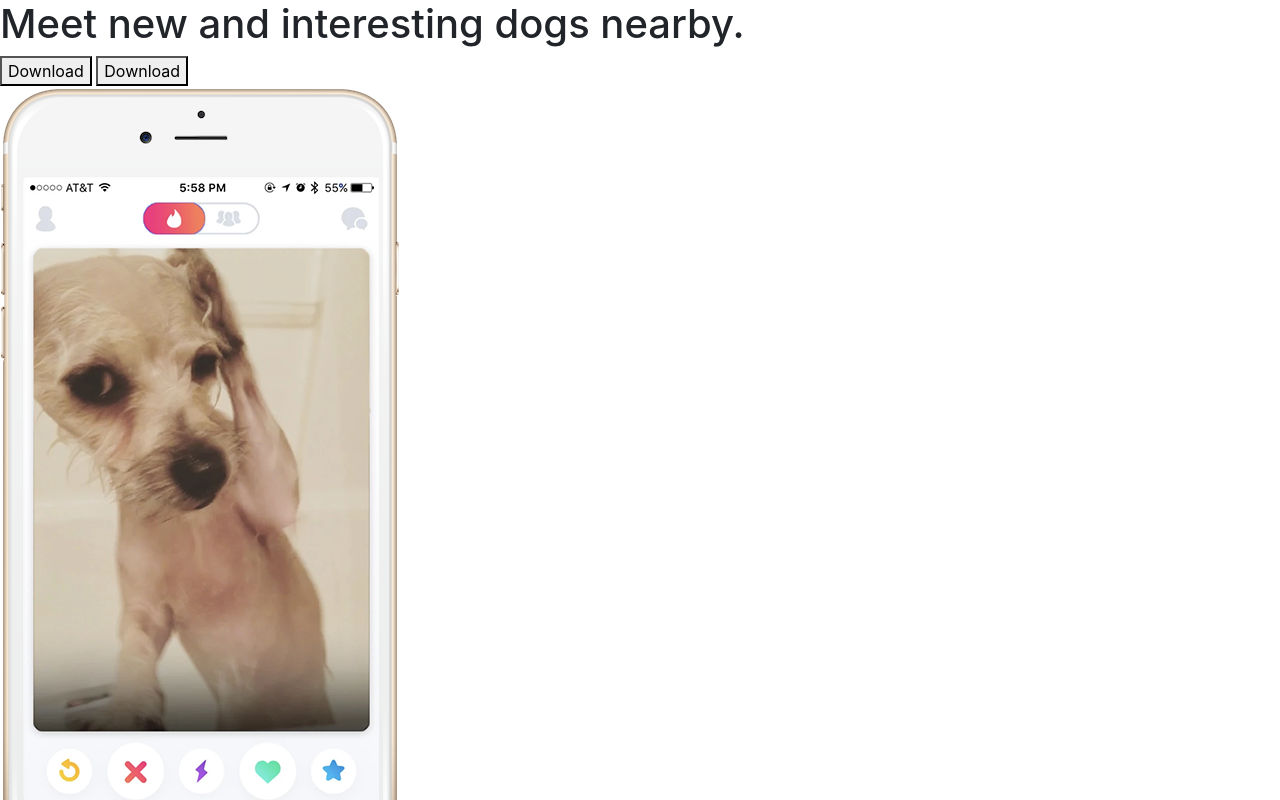
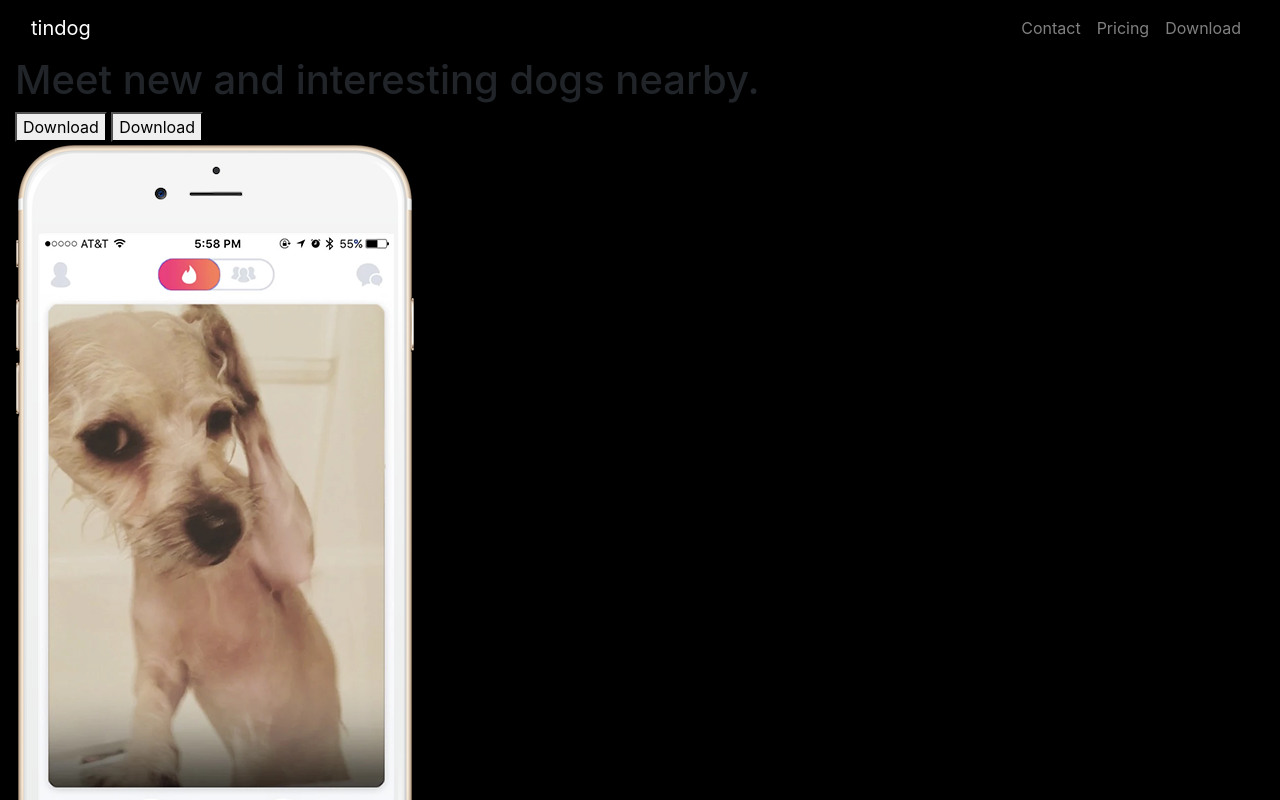
Before and after one commit to DazRobinson/Udemy-TinDog, a plain HTML site: page index.html in a window 1280 px wide. Shown: the top 800 px of the page. Drawn offline with nearby package versions, Linux system fonts and the light colour scheme.

Commit message:
added basic navbar

```diff
--- a/index.html
+++ b/index.html
@@ -22,11 +22,34 @@
 
 <body>
 
+
+
+
   <section id="title">
+    <div class="container-fluid" style="background-color: black;">
+
 
       <!-- Nav Bar -->
+      <nav class="navbar navbar-expand-lg navbar-dark">
+      <a class="navbar-brand" href="">tindog</a>
+      <button class="navbar-toggler" type="button" data-toggle="collapse" data-target="#navbarTogglerDemo01" aria-controls="navbarTogglerDemo01" aria-expanded="false" aria-label="Toggle navigation">
+        <span class="navbar-toggler-icon"></span>
+      </button>
 
-
+      <div class="collapse navbar-collapse" id="navbarTogglerDemo01">
+        <ul class="navbar-nav ml-auto">
+          <li class="nav-item">
+            <a class="nav-link" href="">Contact</a>
+          </li>
+          <li class="nav-item">
+            <a class="nav-link" href="">Pricing</a>
+          </li>
+          <li class="nav-item">
+            <a class="nav-link" href="">Download</a>
+          </li>
+        </ul>
+      </div>
+      </nav>
 
 
     <!-- Title -->
@@ -40,6 +63,7 @@
         <img src="images/iphone6.png" alt="iphone-mockup">
       </div>
 
+    </div>
   </section>
 
 
```
Lines whose indentation alone changed are shown as unchanged.
